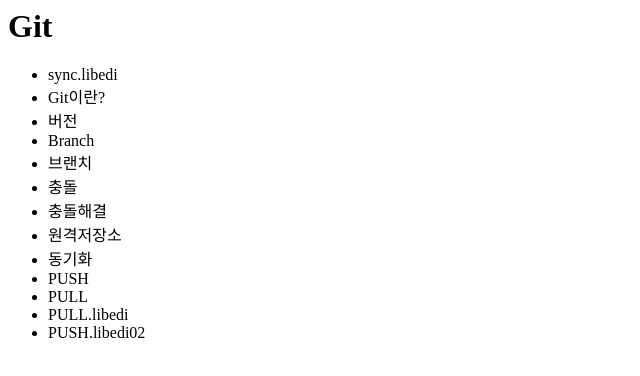
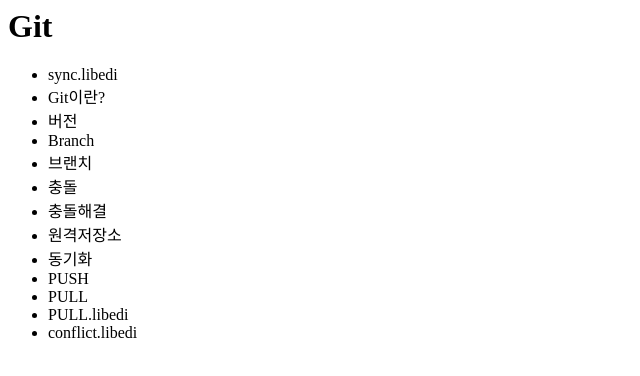
Before and after one commit to libedi/git_test, a plain HTML site: page index.html in a window 1280 px wide. Shown: the full height of the page, 0-640 px from the left. Drawn offline with Linux system fonts and the light colour scheme.

Commit message:
add conflict.libedi

```diff
--- a/index.html
+++ b/index.html
@@ -20,7 +20,7 @@
       <li>PUSH</li>
       <li>PULL</li>
       <li>PULL.libedi</li>
-      <li>PUSH.libedi02</li>
+      <li>conflict.libedi</li>
     </ul>
   </body>
 </html>
```
